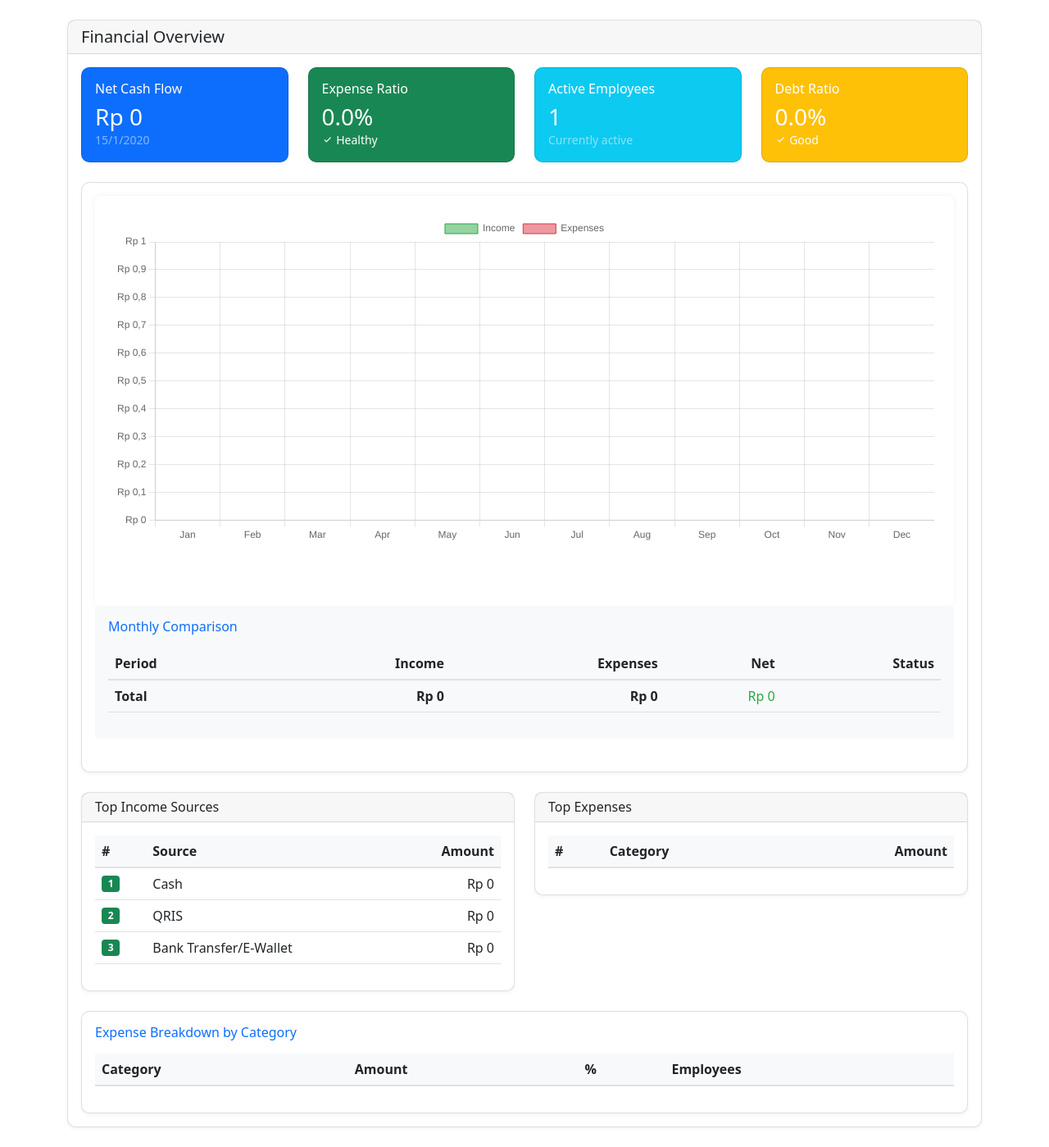
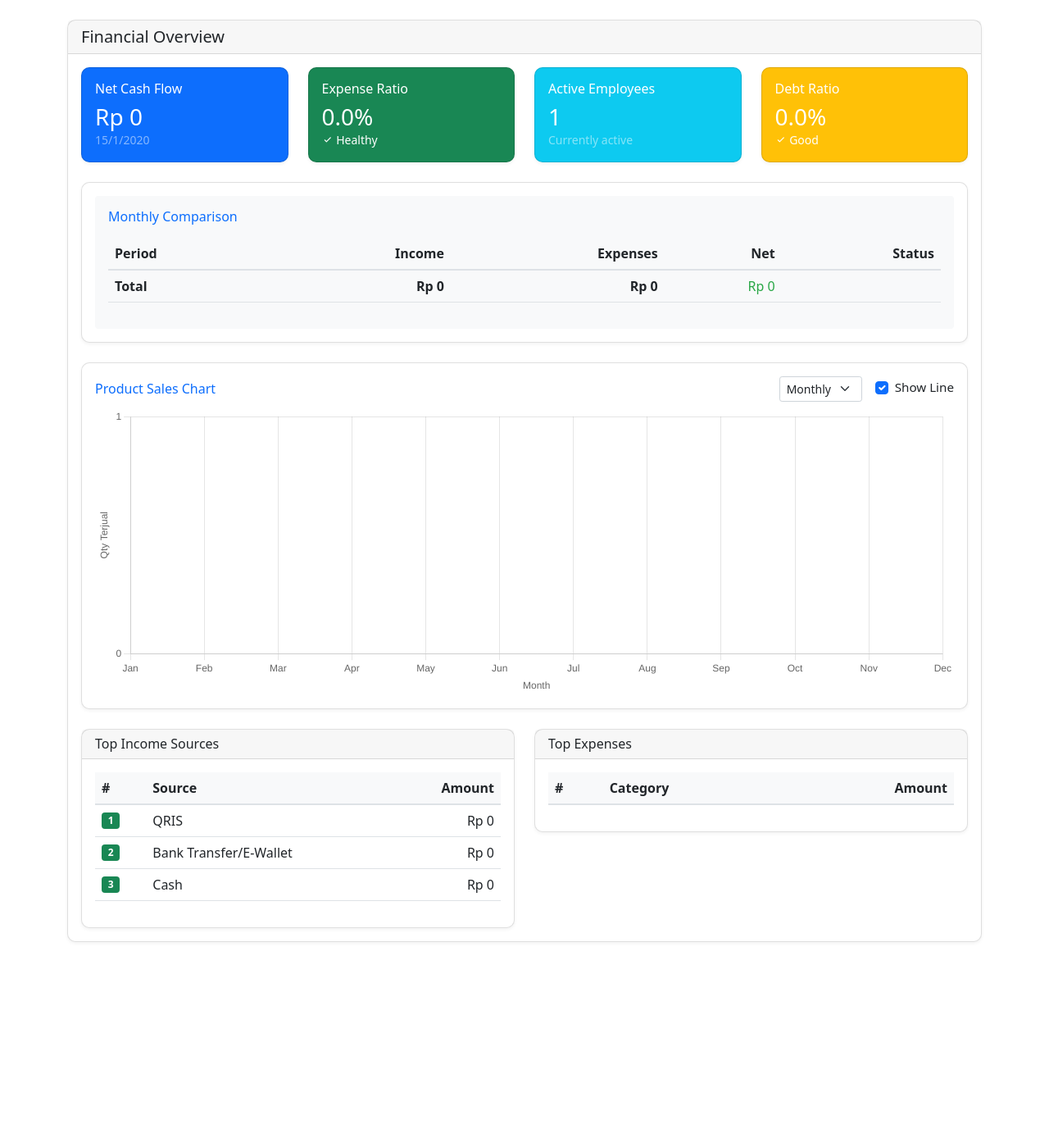
Before and after one commit to hanipubaidur/Biyung, a PHP site: page /reports.php in a window 1280 px wide. Shown: the part 56-1455 px from the top of the page at 82% size. After the commit the page ends 1205 px from the top, so only its background shows below. Run offline with PHP 8.4, Linux system fonts and the light colour scheme; data comes from the database, SQL or seed files in the repository; tables that the repository leaves empty or names only in its code hold one stand-in row (values such as "Sample post"); lists and menus that the app fills with data are empty; some libraries are stand-ins or nearby versions.

Commit message:
feat: Tampilkan tabel ringkasan produk terjual (nama, harga, total qty) di bawah chart penjualan produk di halaman laporan

```diff
--- a/reports.php
+++ b/reports.php
@@ -37,10 +37,6 @@
     COALESCE(SUM(CASE WHEN t.type = 'expense' THEN t.amount ELSE 0 END), 0) as total_expense,
     COALESCE(SUM(CASE
         WHEN t.type = 'expense' AND t.expense_category_id IN (
-            SELECT id FROM expense_categories WHERE category_name = 'Savings'
-        ) THEN t.amount ELSE 0 END), 0) as savings_amount,
-    COALESCE(SUM(CASE
-        WHEN t.type = 'expense' AND t.expense_category_id IN (
             SELECT id FROM expense_categories WHERE category_name = 'Debt/Loan'
         ) THEN t.amount ELSE 0 END), 0) as debt_amount,
     (SELECT MAX(created_at) FROM transactions
@@ -52,11 +48,9 @@
 $metrics = $stmt->fetch(PDO::FETCH_ASSOC);
 
 // Calculate metrics dengan rumus yang benar
-$net_cashflow = $metrics['total_income'] - $metrics['total_expense']; // Remove savings exclusion
-$savings_rate = $metrics['total_income'] > 0 ?
-    ($metrics['savings_amount'] / $metrics['total_income'] * 100) : 0;
+$net_cashflow = $metrics['total_income'] - $metrics['total_expense'];
 $expense_ratio = $metrics['total_income'] > 0 ?
-    ($metrics['total_expense'] / $metrics['total_income'] * 100) : 0; // Remove savings exclusion
+    ($metrics['total_expense'] / $metrics['total_income'] * 100) : 0;
 $debt_ratio = $metrics['total_income'] > 0 ?
     ($metrics['debt_amount'] / $metrics['total_income'] * 100) : 0;
 
@@ -135,24 +129,9 @@
                     </div>
                 </div>
 
-                <!-- Monthly Comparison Chart-->
+                <!-- Monthly Comparison Table (hapus chart di atasnya) -->
                 <div class="card mt-4">
                     <div class="card-body">
-                        <div class="comparison-container">
-                            <div class="row">
-
-
-                                <!-- Chart Section -->
-                                <div class="col-12">
-                                    <div class="chart-section">
-                                        <div style="height: 400px; position: relative;">
-                                            <canvas id="monthlyComparisonChart"></canvas>
-                                        </div>
-                                    </div>
-                                </div>
-
-                                <!-- Monthly Stats Table -->
-                                <div class="col-12 mb-4">
                         <div class="monthly-stats p-3 bg-light rounded">
                             <h6 class="text-primary mb-3">Monthly Comparison</h6>
                             <div class="table-responsive">
@@ -226,6 +205,27 @@
                         </div>
                     </div>
                 </div>
+
+                <!-- Product Sales Chart with period selector and show line toggle -->
+                <div class="card mt-4">
+                    <div class="card-body">
+                        <div class="d-flex justify-content-between align-items-center mb-2">
+                            <h6 class="text-primary mb-0">Product Sales Chart</h6>
+                            <div class="d-flex align-items-center gap-2">
+                                <select id="productSalesPeriod" class="form-select form-select-sm" style="width:auto;display:inline-block;">
+                                    <option value="day">Daily</option>
+                                    <option value="week">Weekly</option>
+                                    <option value="month" selected>Monthly</option>
+                                    <option value="year">Yearly</option>
+                                </select>
+                                <div class="form-check ms-2">
+                                    <input class="form-check-input" type="checkbox" id="productSalesShowLine" checked>
+                                    <label class="form-check-label" for="productSalesShowLine" style="font-size:0.95em;">Show Line</label>
+                                </div>
+                            </div>
+                        </div>
+                        <div style="height:350px;">
+                            <canvas id="productSalesChart"></canvas>
                         </div>
                     </div>
                 </div>
@@ -313,7 +313,6 @@
                                                 AND MONTH(t.date) = MONTH(CURRENT_DATE)
                                                 AND YEAR(t.date) = YEAR(CURRENT_DATE)
                                             )
-                                            WHERE ec.category_name != 'Savings'
                                             GROUP BY ec.id, ec.category_name
                                             HAVING total > 0
                                             ORDER BY total DESC
@@ -339,63 +338,30 @@
                     </div>
                 </div>
 
-                <!-- Expense Breakdown by Category -->
-                <div class="card mt-4">
+                <!-- Tambahkan tabel ringkasan produk terjual di sini -->
+                <div class="card mt-4" id="productSalesSummaryCard" style="display:none;">
+                    <div class="card-header">
+                        <h6 class="mb-0">Product Sales Summary</h6>
+                    </div>
                     <div class="card-body">
-                        <h6 class="text-primary mb-3">Expense Breakdown by Category</h6>
-                        <div class="table-responsive mt-3">
-                            <table class="table table-sm">
+                        <div class="table-responsive">
+                            <table class="table table-hover" id="productSalesSummaryTable">
                                 <thead>
                                     <tr>
-                                        <th>Category</th>
-                                        <th>Amount</th>
-                                        <th>%</th>
-                                        <th>Employees</th>
+                                        <th>#</th>
+                                        <th>Product</th>
+                                        <th class="text-end">Price</th>
+                                        <th class="text-end">Total Qty</th>
                                     </tr>
                                 </thead>
-                                <tbody>
-                                    <?php
-                                    // Untuk breakdown pengeluaran per kategori, tampilkan nama karyawan jika Salary
-                                    $expenseBreakdownQuery = "SELECT
-                                        ec.category_name,
-                                        SUM(t.amount) as total,
-                                        CASE
-                                            WHEN ec.category_name = 'Salary' AND emp.name IS NOT NULL
-                                                THEN GROUP_CONCAT(emp.name SEPARATOR ', ')
-                                            ELSE NULL
-                                        END as employees
-                                    FROM expense_categories ec
-                                    LEFT JOIN transactions t ON ec.id = t.expense_category_id
-                                        AND t.type = 'expense'
-                                        AND t.status = 'completed'
-                                        AND $where_clause
-                                    LEFT JOIN employees emp ON t.employee_id = emp.id
-                                    WHERE ec.is_active = TRUE
-                                    GROUP BY ec.id, ec.category_name
-                                    HAVING total > 0
-                                    ORDER BY total DESC";
-
-                                    $expenseBreakdown = $conn->query($expenseBreakdownQuery)->fetchAll(PDO::FETCH_ASSOC);
-                                    $totalExpense = array_sum(array_column($expenseBreakdown, 'total'));
-                                    foreach ($expenseBreakdown as $row):
-                                        $percentage = $totalExpense > 0 ? round(($row['total'] / $totalExpense) * 100, 1) : 0;
-                                    ?>
-                                    <tr>
-                                        <td><?= htmlspecialchars($row['category_name']) ?></td>
-                                        <td><?= formatCurrency($row['total']) ?></td>
-                                        <td><?= $percentage ?>%</td>
-                                        <td>
-                                            <?php if ($row['category_name'] === 'Salary' && $row['employees']): ?>
-                                                <span class="badge bg-info"><?= htmlspecialchars($row['employees']) ?></span>
-                                            <?php endif; ?>
-                                        </td>
-                                    </tr>
-                                    <?php endforeach; ?>
+                                <tbody id="productSalesSummaryBody">
+                                    <!-- Data akan diisi melalui JavaScript -->
                                 </tbody>
                             </table>
                         </div>
                     </div>
                 </div>
+
             </div>
         </div>
     </div>
@@ -417,7 +383,7 @@
 }
 
 /* Animasi untuk metrics */
-#netCashflow, #savingsRate, #expenseRatio, #debtRatio {
+#netCashflow, #expenseRatio, #debtRatio {
     transition: opacity 0.3s ease;
 }
 
@@ -597,7 +563,119 @@
 document.addEventListener('DOMContentLoaded', function() {
     setTimeout(() => {
         loadReportData();
+        loadProductSalesChart(
+            document.getElementById('productSalesPeriod').value,
+            document.getElementById('productSalesShowLine').checked
+        );
     }, 100);
+
+    document.getElementById('productSalesPeriod').addEventListener('change', function() {
+        loadProductSalesChart(this.value, document.getElementById('productSalesShowLine').checked);
+    });
+    document.getElementById('productSalesShowLine').addEventListener('change', function() {
+        loadProductSalesChart(
+            document.getElementById('productSalesPeriod').value,
+            this.checked
+        );
+    });
+});
+
+function loadProductSalesChart(period = 'month', showLine = true) {
+    fetch('api/chart-data.php?type=product_sales&period=' + encodeURIComponent(period))
+        .then(r => r.json())
+        .then(data => {
+            if (!data.success) return;
+            const ctx = document.getElementById('productSalesChart');
+            if (!ctx) return;
+            if (window.productSalesChart instanceof Chart) window.productSalesChart.destroy();
+
+            const labels = data.labels;
+            const datasets = data.datasets.map(ds => ({
+                label: ds.label,
+                data: ds.data.map((y, i) => ({ x: labels[i], y })),
+                showLine: !!showLine,
+                fill: false,
+                borderColor: ds.borderColor,
+                backgroundColor: ds.backgroundColor,
+                pointBackgroundColor: ds.backgroundColor,
+                pointBorderColor: ds.borderColor,
+                pointRadius: 6,
+                pointHoverRadius: 9,
+                tension: 0.3 // smooth line
+            }));
+
+            window.productSalesChart = new Chart(ctx, {
+                type: 'scatter',
+                data: { datasets },
+                options: {
+                    responsive: true,
+                    maintainAspectRatio: false,
+                    plugins: {
+                        legend: { position: 'top' },
+                        tooltip: {
+                            callbacks: {
+                                label: function(context) {
+                                    return `${context.dataset.label}: ${context.parsed.y ?? 0} pcs (${context.parsed.x})`;
+                                }
+                            }
+                        }
+                    },
+                    scales: {
+                        x: {
+                            type: 'category',
+                            labels: labels,
+                            title: { display: true, text:
+                                period === 'year' ? 'Year' :
+                                period === 'month' ? 'Month' :
+                                period === 'week' ? 'Week' : 'Day'
+                            }
+                        },
+                        y: {
+                            beginAtZero: true,
+                            title: { display: true, text: 'Qty Terjual' },
+                            ticks: {
+                                stepSize: 1,
+                                precision: 0,
+                                callback: value => value
+                            }
+                        }
+                    }
+                }
+            });
+        });
+}
+
+function loadProductSalesSummary(period = 'month') {
+    fetch('api/report-data.php?type=product_sales_summary&period=' + encodeURIComponent(period))
+        .then(r => r.json())
+        .then(data => {
+            if (!data.success) return;
+            const tbody = document.getElementById('productSalesSummaryBody');
+            tbody.innerHTML = '';
+
+            data.summary.forEach((item, index) => {
+                const row = document.createElement('tr');
+                row.innerHTML = `
+                    <td><span class="badge bg-secondary">${index + 1}</span></td>
+                    <td>${item.product_name}</td>
+                    <td class="text-end">${item.price !== null ? formatCurrency(item.price) : '-'}</td>
+                    <td class="text-end">${item.total_qty !== null ? item.total_qty : '-'}</td>
+                `;
+                tbody.appendChild(row);
+            });
+
+            document.getElementById('productSalesSummaryCard').style.display = data.summary.length > 0 ? '' : 'none';
+        });
+}
+
+// Panggil fungsi untuk memuat ringkasan penjualan produk saat halaman dimuat
+document.addEventListener('DOMContentLoaded', function() {
+    loadProductSalesSummary(document.getElementById('productSalesPeriod').value);
+});
+
+// Update ringkasan penjualan produk saat periode diubah
+document.getElementById('productSalesPeriod').addEventListener('change', function() {
+    loadProductSalesSummary(this.value);
 });
 </script>
 
```
Lines whose indentation alone changed are shown as unchanged.
